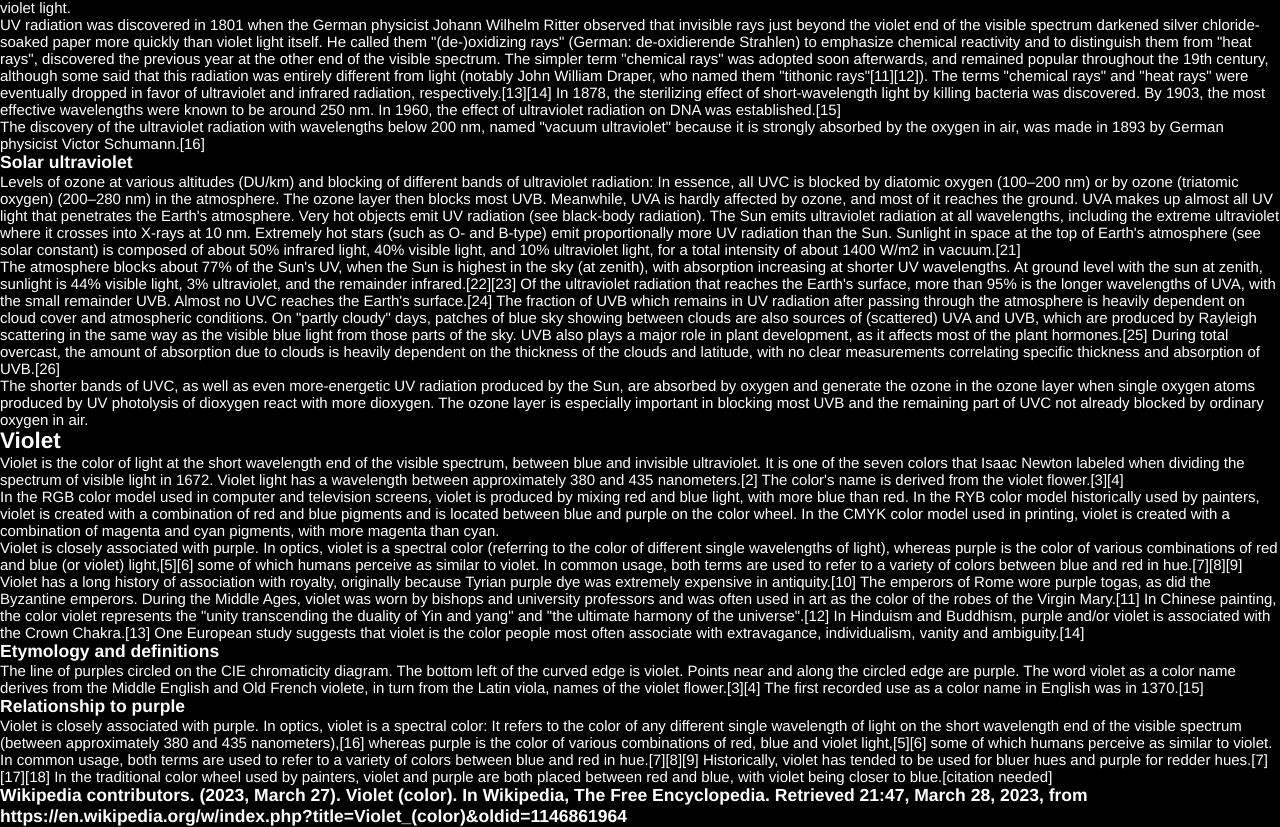
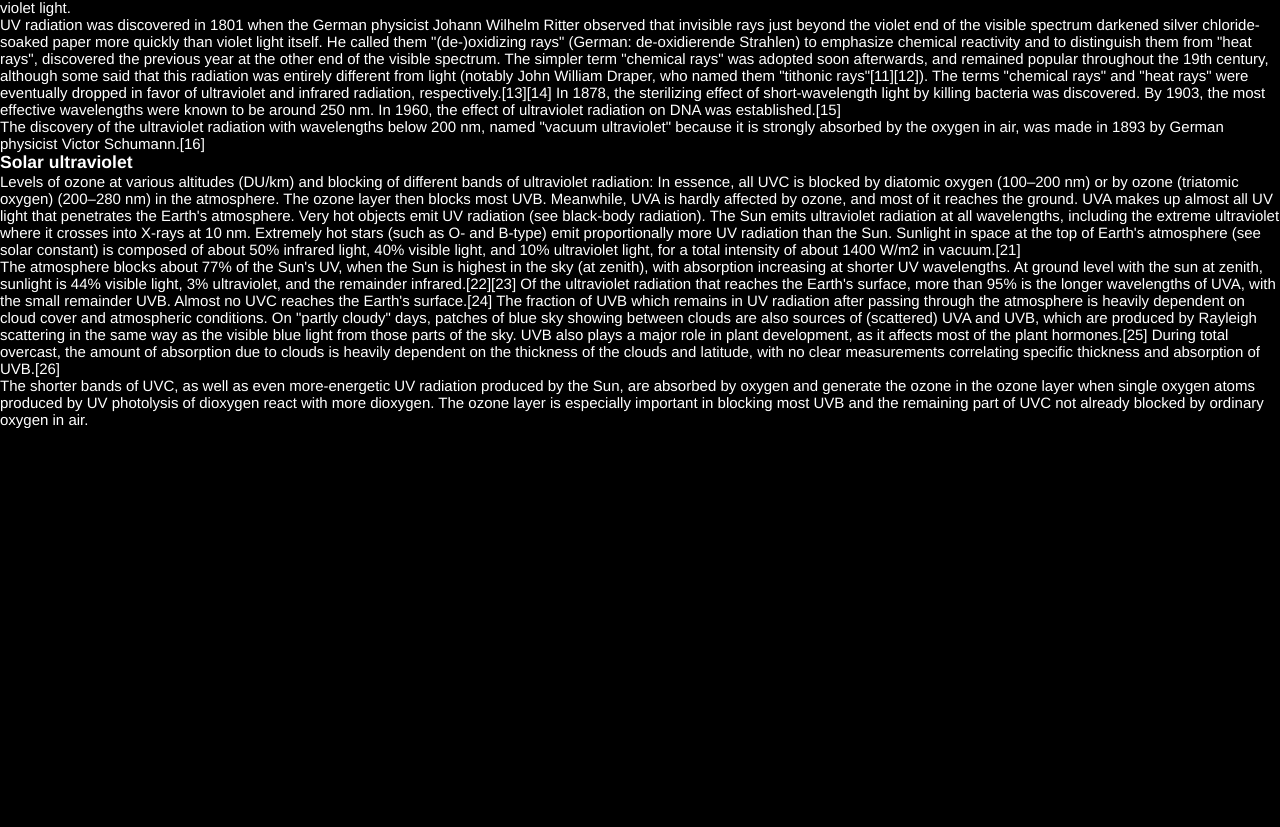
Before and after one commit to ctypeh/ultraviolet.gay, a plain HTML site: page index.html in a window 1280 px wide. Shown: the part 503-1330 px from the top of the page. After the commit the page ends 931 px from the top, so only its background shows below. Drawn offline with Linux system fonts and the light colour scheme; a web font is replaced by a local one.

Commit message:
removed violet lorem ipsum

```diff
--- a/index.html
+++ b/index.html
@@ -113,43 +113,6 @@ Please make sure you README.md!
 			</p>
 		</r-cell>
 	</r-grid>
-	<r-grid class="main" columns="2" columns-s="1">
-		<r-cell span=row>
-			<h2>
-				Violet
-			</h2>
-		</r-cell><r-cell span=1>
-			<p>
-				Violet is the color of light at the short wavelength end of the visible spectrum, between blue and invisible ultraviolet. It is one of the seven colors that Isaac Newton labeled when dividing the spectrum of visible light in 1672. Violet light has a wavelength between approximately 380 and 435 nanometers.[2] The color's name is derived from the violet flower.[3][4]
-			</p>
-			<p>
-				In the RGB color model used in computer and television screens, violet is produced by mixing red and blue light, with more blue than red. In the RYB color model historically used by painters, violet is created with a combination of red and blue pigments and is located between blue and purple on the color wheel. In the CMYK color model used in printing, violet is created with a combination of magenta and cyan pigments, with more magenta than cyan.
-			</p>
-			<p>
-				Violet is closely associated with purple. In optics, violet is a spectral color (referring to the color of different single wavelengths of light), whereas purple is the color of various combinations of red and blue (or violet) light,[5][6] some of which humans perceive as similar to violet. In common usage, both terms are used to refer to a variety of colors between blue and red in hue.[7][8][9]
-			</p>
-			<p>
-				Violet has a long history of association with royalty, originally because Tyrian purple dye was extremely expensive in antiquity.[10] The emperors of Rome wore purple togas, as did the Byzantine emperors. During the Middle Ages, violet was worn by bishops and university professors and was often used in art as the color of the robes of the Virgin Mary.[11] In Chinese painting, the color violet represents the "unity transcending the duality of Yin and yang" and "the ultimate harmony of the universe".[12] In Hinduism and Buddhism, purple and/or violet is associated with the Crown Chakra.[13] One European study suggests that violet is the color people most often associate with extravagance, individualism, vanity and ambiguity.[14]
-			</p>
-		</r-cell><r-cell span=1>
-			<h3>
-				Etymology and definitions
-			</h3>
-			<p>
-				The line of purples circled on the CIE chromaticity diagram. The bottom left of the curved edge is violet. Points near and along the circled edge are purple.
-				The word violet as a color name derives from the Middle English and Old French violete, in turn from the Latin viola, names of the violet flower.[3][4] The first recorded use as a color name in English was in 1370.[15]
-			</p>
-			<h3>
-				Relationship to purple
-			</h3>
-			<p>
-				Violet is closely associated with purple. In optics, violet is a spectral color: It refers to the color of any different single wavelength of light on the short wavelength end of the visible spectrum (between approximately 380 and 435 nanometers),[16] whereas purple is the color of various combinations of red, blue and violet light,[5][6] some of which humans perceive as similar to violet. In common usage, both terms are used to refer to a variety of colors between blue and red in hue.[7][8][9] Historically, violet has tended to be used for bluer hues and purple for redder hues.[7][17][18] In the traditional color wheel used by painters, violet and purple are both placed between red and blue, with violet being closer to blue.[citation needed]
-			</p>
-			<h3>
-				Wikipedia contributors. (2023, March 27). Violet (color). In Wikipedia, The Free Encyclopedia. Retrieved 21:47, March 28, 2023, from https://en.wikipedia.org/w/index.php?title=Violet_(color)&oldid=1146861964
-			</h3>
-		</r-cell>
-	</r-grid>
 </body>
 
 </html>
```
